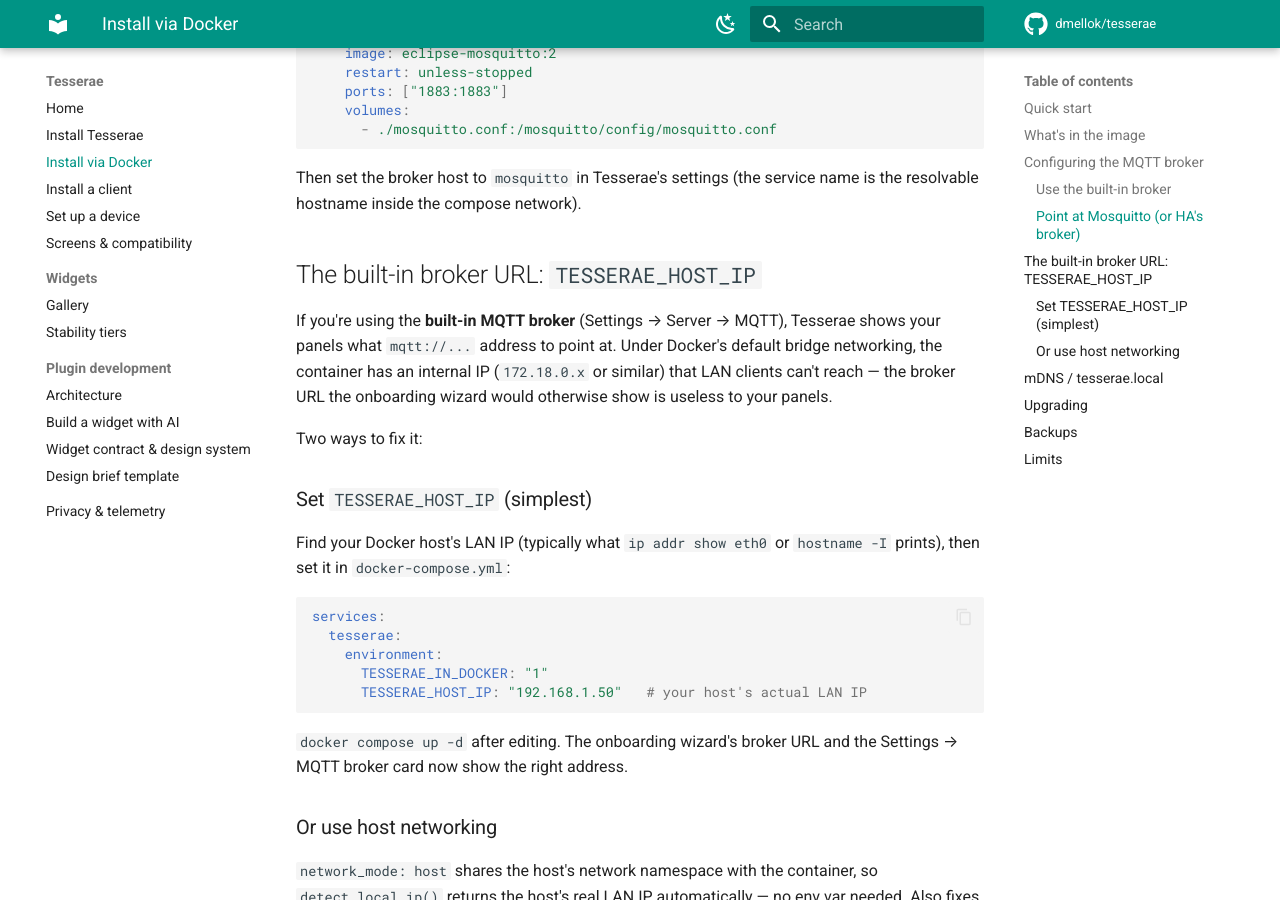
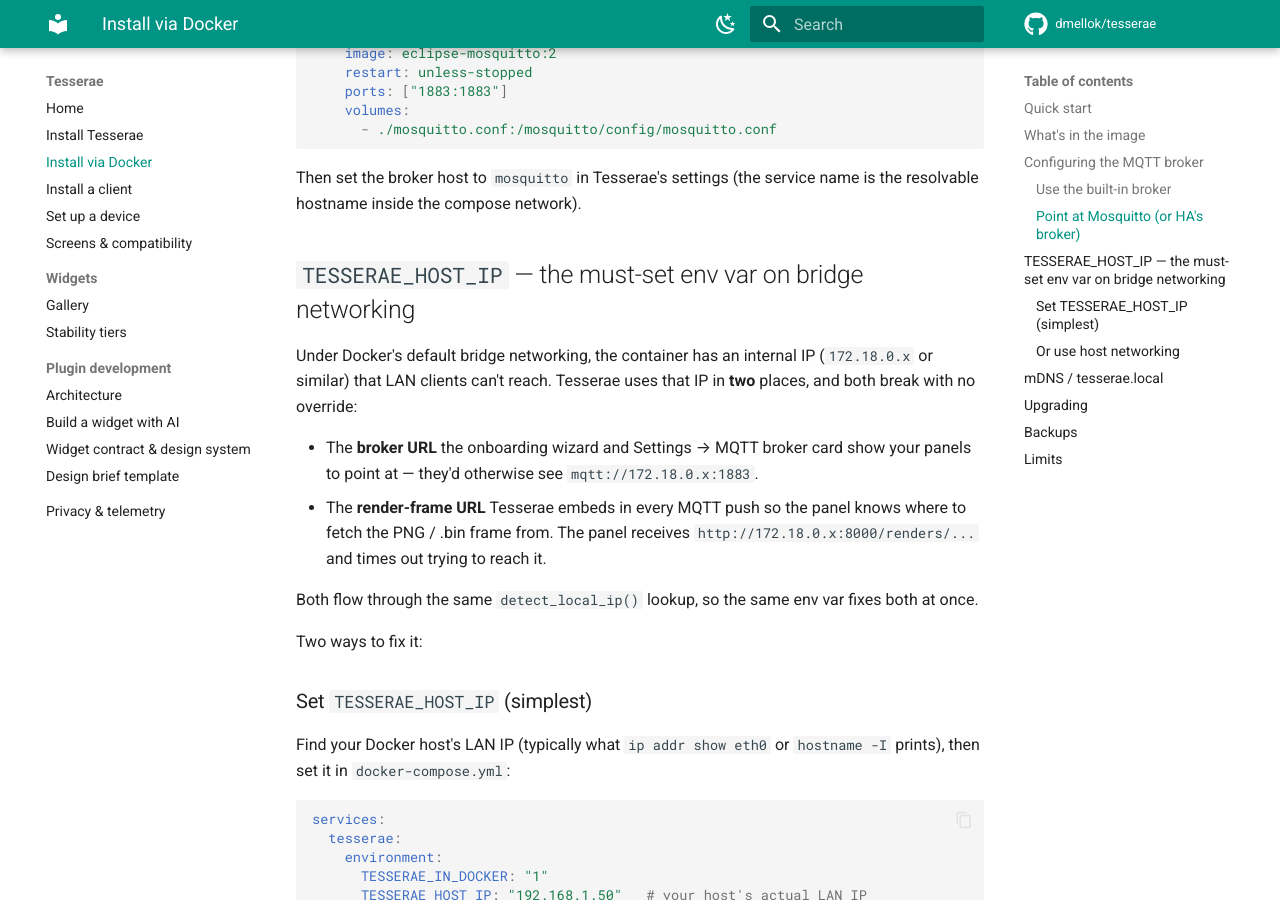
Before and after one commit to dmellok/tesserae, an MkDocs documentation site: the page built from docs/install/docker.md, in a window 1280 px wide and 900 px high, scrolled down 2086 px. Built offline with MkDocs 1.6.1 and Material for MkDocs 9.7.7, drawn with Linux system fonts in a browser that asks for light colours; comment, search, counter and statistics services are not loaded.

Commit message:
docs(docker): clarify TESSERAE_HOST_IP fixes both broker + render URLs
User followup made it clear v0.7.9's framing under-sold the env var:
the same detect_local_ip() also flows into base_url, so the URL
embedded in every MQTT push payload (the /renders/<digest> link
panels fetch to paint the frame) breaks under bridge networking just
like the broker URL. Two visible failures, one env var fixes both.

- docs/install/docker.md: TESSERAE_HOST_IP section retitled and
  lead reworded to call out both surfaces explicitly.
- app_factory: logs a loud warning at startup when in Docker bridge
  mode without TESSERAE_HOST_IP, so the failure mode self-announces
  in `docker compose logs` before anyone has to debug it.

Co-Authored-By: Claude Opus 4.7 (1M context) <noreply@anthropic.com>

```diff
--- a/docs/install/docker.md
+++ b/docs/install/docker.md
@@ -104,14 +104,23 @@ services:
 Then set the broker host to `mosquitto` in Tesserae's settings (the
 service name is the resolvable hostname inside the compose network).
 
-## The built-in broker URL: `TESSERAE_HOST_IP`
+## `TESSERAE_HOST_IP` — the must-set env var on bridge networking
 
-If you're using the **built-in MQTT broker** (Settings → Server →
-MQTT), Tesserae shows your panels what `mqtt://...` address to point
-at. Under Docker's default bridge networking, the container has an
-internal IP (`172.18.0.x` or similar) that LAN clients can't reach —
-the broker URL the onboarding wizard would otherwise show is useless
-to your panels.
+Under Docker's default bridge networking, the container has an
+internal IP (`172.18.0.x` or similar) that LAN clients can't reach.
+Tesserae uses that IP in **two** places, and both break with no
+override:
+
+- The **broker URL** the onboarding wizard and Settings → MQTT
+  broker card show your panels to point at — they'd otherwise see
+  `mqtt://172.18.0.x:1883`.
+- The **render-frame URL** Tesserae embeds in every MQTT push so the
+  panel knows where to fetch the PNG / .bin frame from. The panel
+  receives `http://172.18.0.x:8000/renders/...` and times out trying
+  to reach it.
+
+Both flow through the same `detect_local_ip()` lookup, so the same
+env var fixes both at once.
 
 Two ways to fix it:
 
--- a/pyproject.toml
+++ b/pyproject.toml
@@ -4,7 +4,7 @@ build-backend = "setuptools.build_meta"
 
 [project]
 name = "tesserae"
-version = "0.7.9"
+version = "0.7.10"
 description = "E-ink dashboard companion. Compose tile-based dashboards, render headless, push frames over MQTT."
 requires-python = ">=3.11"
 license = { text = "MIT" }
```
Also changed, not shown: 1 other file.
